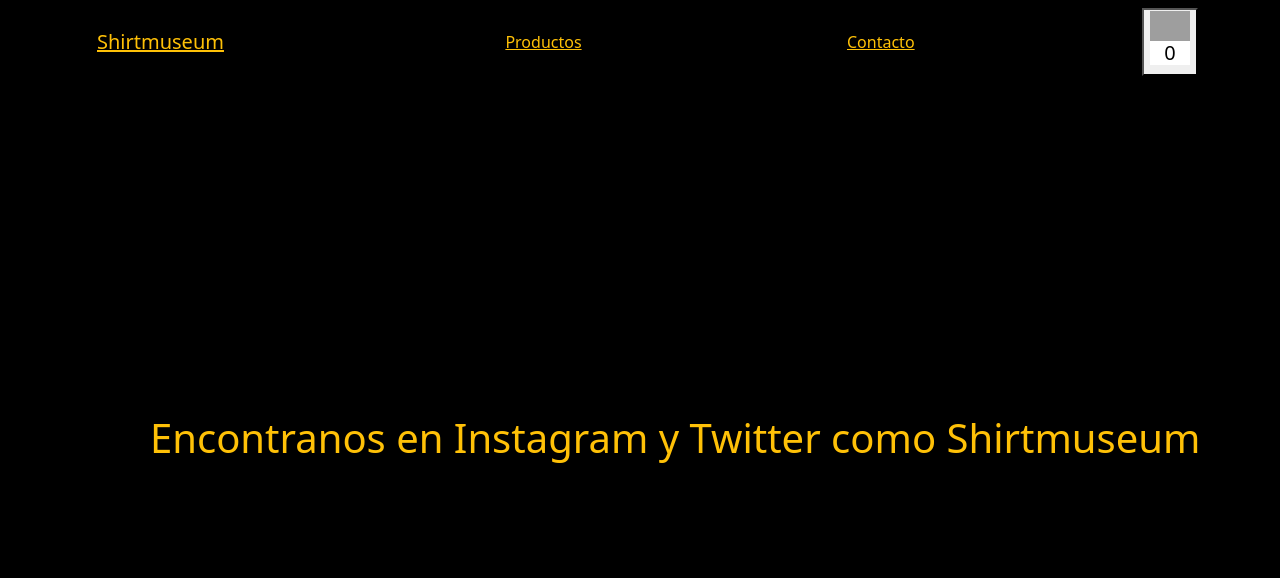
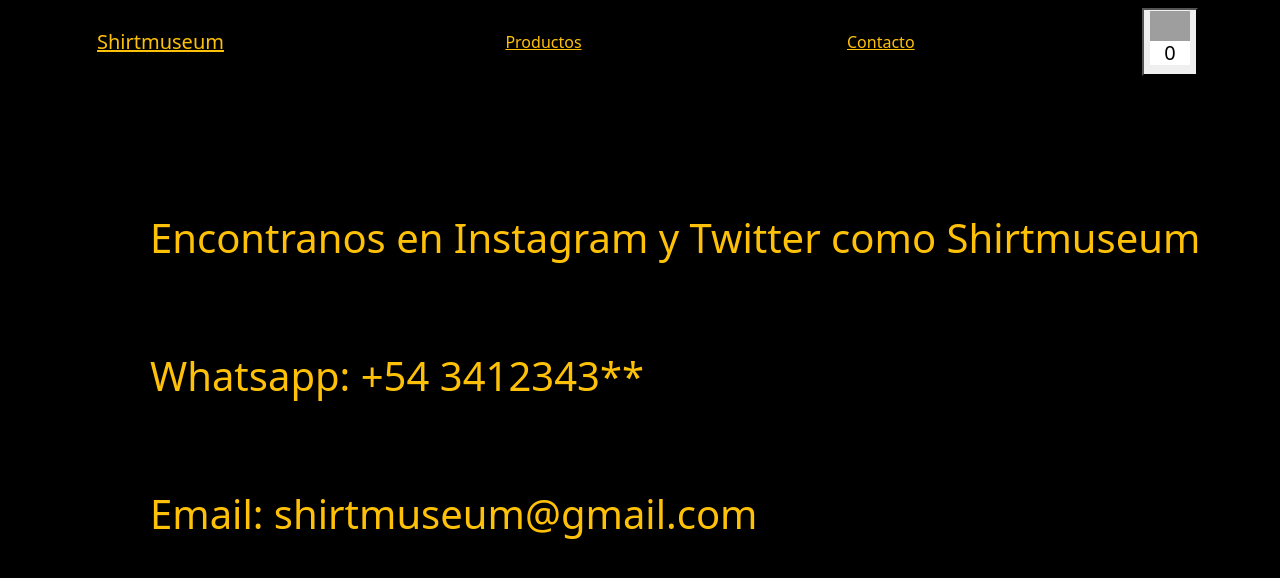
Before and after one commit to matiasrinesi/React-Rinesi, a React (Create React App) app: page /Contact in a window 1280 px wide. Shown: the top 578 px of the page. Built offline with nearby package versions, Linux system fonts and the light colour scheme; grey boxes are pictures that could not be loaded.

Commit message:
entr final

```diff
--- a/src/App.css
+++ b/src/App.css
@@ -69,8 +69,8 @@
 }
 .redes{
   margin-left: 110px;
-  margin-top: 290px;
-  height: 1600px;
+  margin-top: 90px;
+
   background-color: black;
   color: #FFC107;
 
--- a/src/pages/Contact.js
+++ b/src/pages/Contact.js
@@ -6,6 +6,8 @@
             <h1 className='redes'>
                 Encontranos en Instagram y Twitter como Shirtmuseum
             </h1>
+            <h1 className='redes'>Whatsapp: +54 3412343**</h1>
+            <h1 className='redes'>Email: shirtmuseum@gmail.com</h1>
         </div>
     )
 }
```
